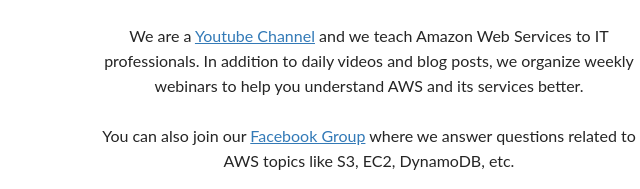
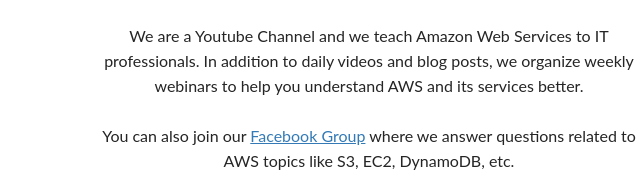
Before and after one commit to aws-tutor/aws-tutor.github.io, a website: page index.html in a window 1280 px wide. Shown: the part 310-499 px from the top of the page, 271-911 px from the left. Drawn offline with Linux system fonts and the light colour scheme.

Commit message:
removed additional youtube link

```diff
--- a/css/main.css
+++ b/css/main.css
@@ -1,5 +1,6 @@
 body {
-  color: #252525; }
+  color: #252525;
+}
 
 .center{text-align: center;}
 .logo{height: 220px;
@@ -265,7 +266,8 @@
     opacity: 1.0; }
 
 .about-me-text {
-  margin-bottom: 20px; }
+  margin-bottom: 20px;
+}
 
 .about-me-text a{text-decoration: underline;
   color: #337ab7;
--- a/index.html
+++ b/index.html
@@ -21,7 +21,7 @@
               </div><br/>
               <div class="about-me-text row">
                 <div class="col-md-12">
-                  <p>We are a <a href="https://www.youtube.com/channel/UCQHekfV5i_7aIv9qX8ihiNA?sub_confirmation=1" target="_blank">Youtube Channel</a> and we teach Amazon Web Services to IT professionals. In addition to daily videos and blog posts, we organize weekly webinars to help you understand AWS and its services better.</p><br/>
+                  <p>We are a Youtube Channel and we teach Amazon Web Services to IT professionals. In addition to daily videos and blog posts, we organize weekly webinars to help you understand AWS and its services better.</p><br/>
                   <p>You can also join our <a href="https://www.facebook.com/groups/awstutor" target="_blank">Facebook Group</a> where we answer questions related to AWS topics like S3, EC2, DynamoDB, etc.</p><br/>
                   <p>Signup to our newsletter to get a weekly summary of our content and get notified of upcoming webinars. No spam, we promise!</p>
                   <form
```
